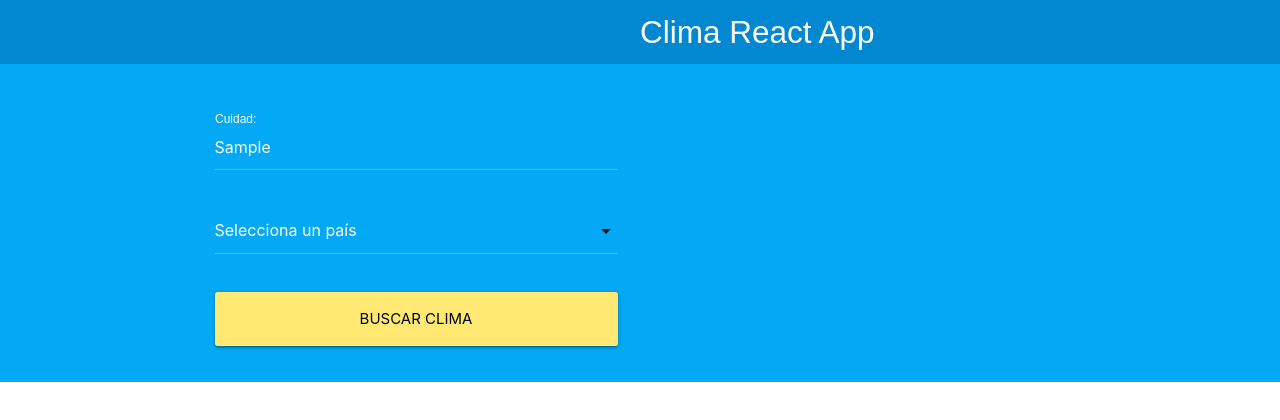
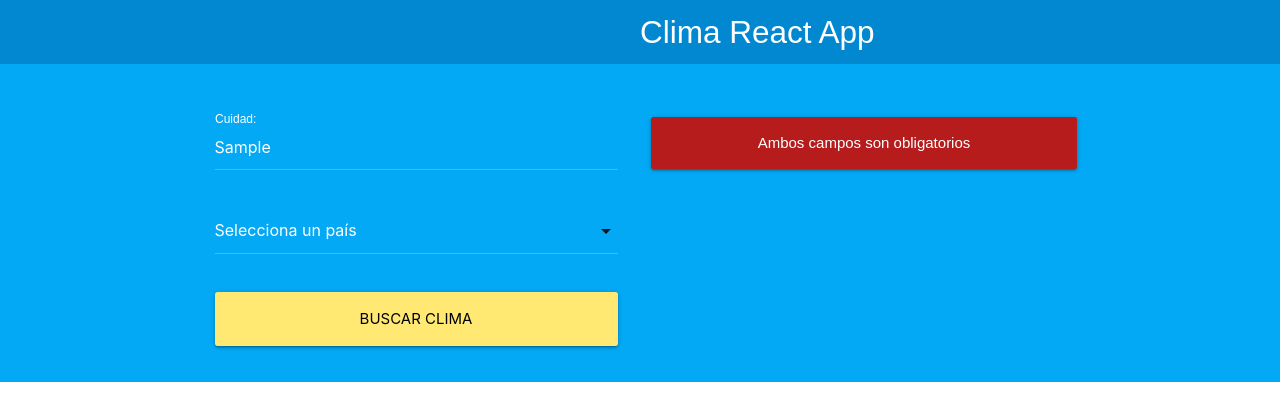
Before and after one commit to northerchild/climaReact, a React (Create React App) app: page / in a window 1280 px wide. Both pictures are taken after typing "Sample" into the empty fields and a click on the input "Buscar Clima". Shown: the top 420 px of the page. Built offline with nearby package versions, Linux system fonts and the light colour scheme.

Commit message:
Se crea el error

```diff
--- a/src/App.js
+++ b/src/App.js
@@ -1,22 +1,35 @@
 import React, {useState} from 'react';
-import  Header from './components/Header'
-import Formulario from './components/Formulario'
+import  Header from './components/Header';
+import Formulario from './components/Formulario';
+import Error from './components/Error';
 function App() {
 
   //State principal
   const [cuidad, guardarCuidad] = useState('');
   const [pais, guardarPais] = useState('');
+  const [error, guardarError] = useState(false)
 
   const datosConsulta = datos =>{
     //validar campos que no estén vacios
     if(datos.cuidad === '' || datos.pais === ''){
-      //un error
-      return
+      guardarError(true);
+      return;
     }
 
     //cuidad y pais exiten agregarlos al State
     guardarCuidad(datos.cuidad);
     guardarPais(datos.pais);
+    guardarError(false);
+  }
+
+  //Cargar un componente Condicionalmente
+  let componente;
+  if(error){
+    //Hay un error, mostrarlo
+    componente = <Error mensaje="Ambos campos son obligatorios"/>
+  }else{
+    //Mostrar Clima
+    componente = null;
   }
 
   return (
@@ -32,6 +45,9 @@
                 datosConsulta={datosConsulta}
               />
             </div>
+            <div className="col s12 m6">
+              {componente}
+            </div>
           </div>
         </div>
       </div>
--- /dev/null
+++ b/src/components/Error.js
@@ -0,0 +1,12 @@
+import React from 'react'
+
+
+function Error({mensaje}){
+    return(
+        <div className="card-panel red darken-4 error s12">
+            {mensaje}
+        </div>
+    )
+}
+
+export default Error;
```
